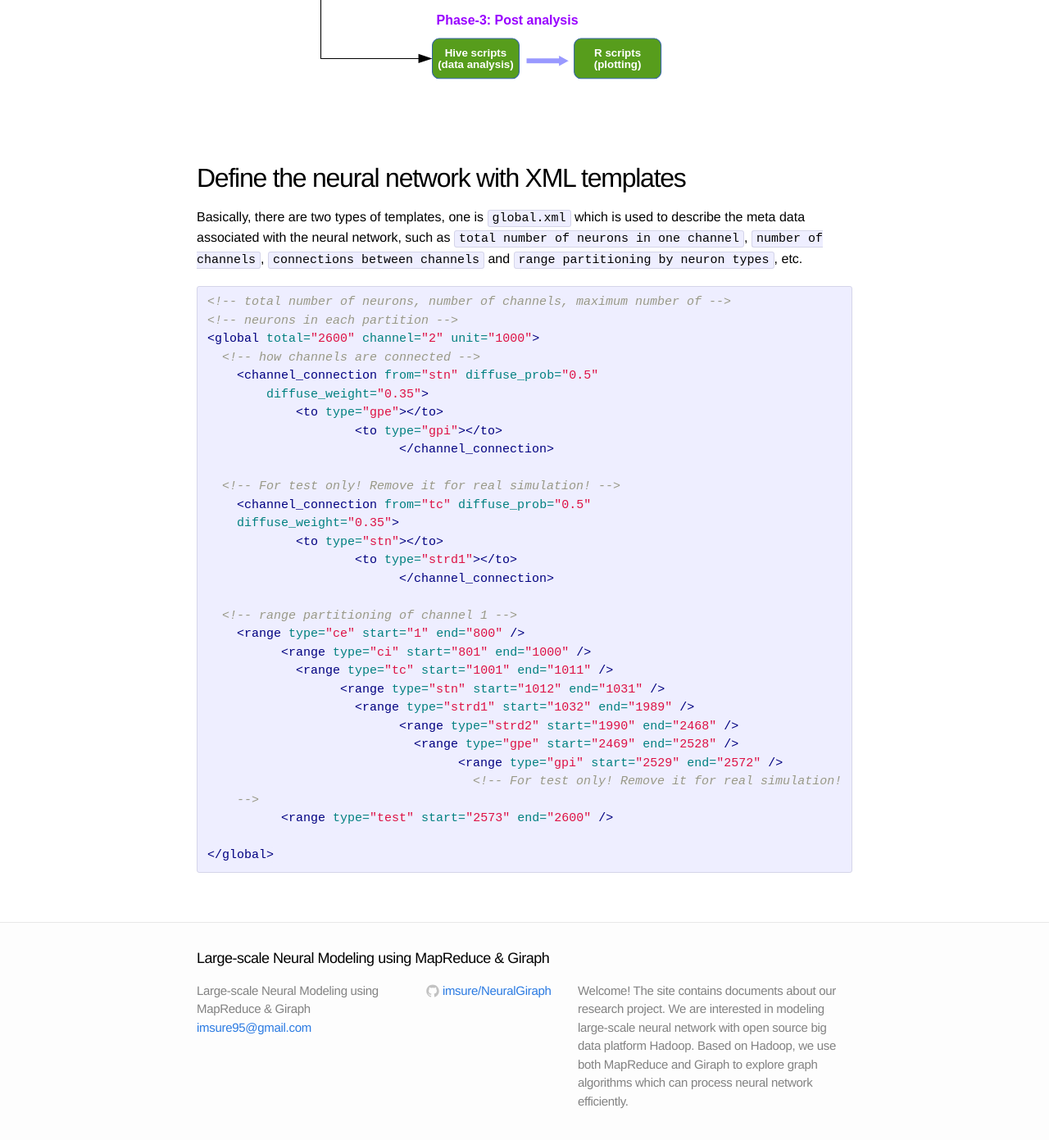
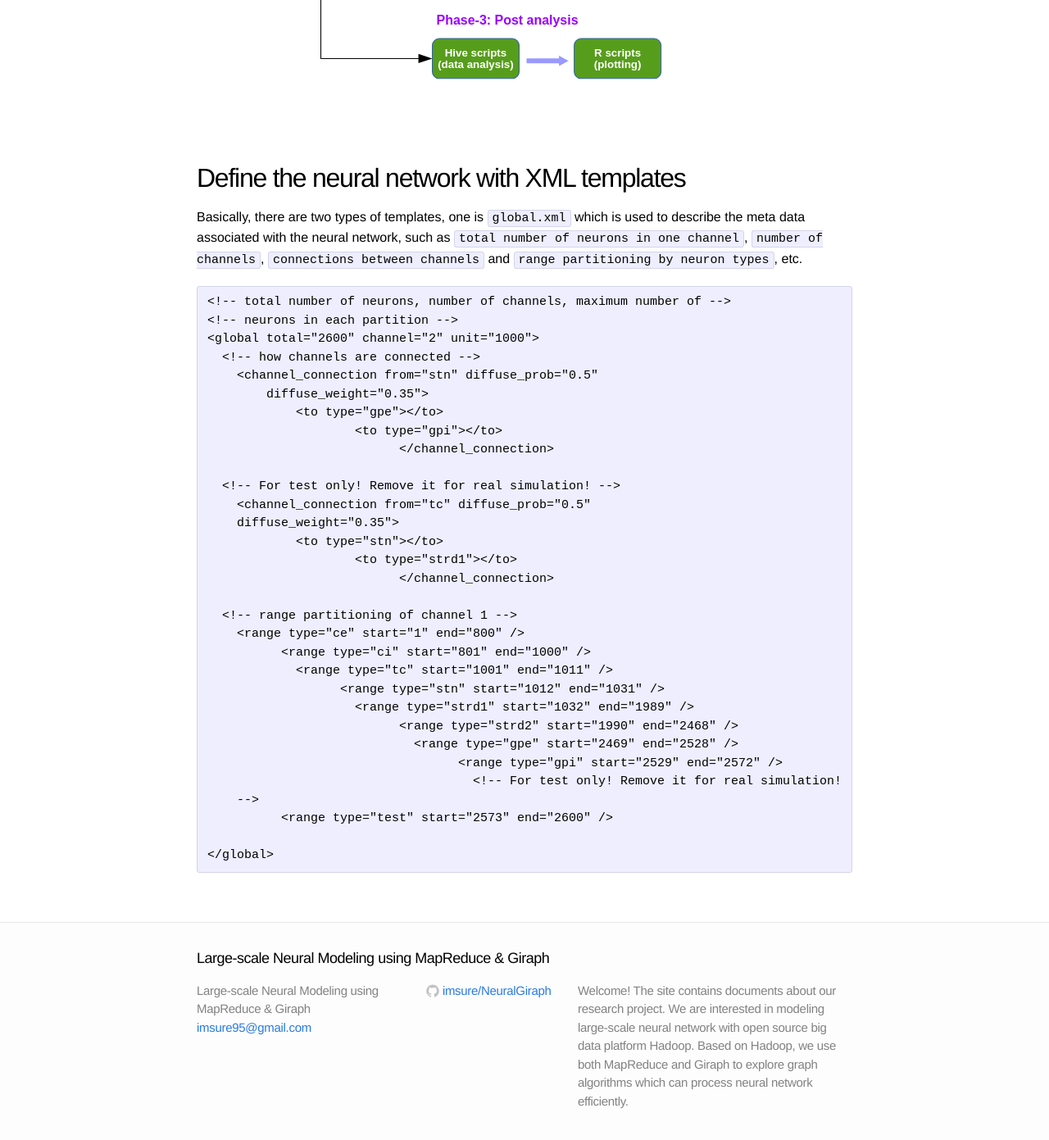
Before and after one commit to imsure/NeuralGiraph, a Jekyll site: the page built from _posts/2014-07-08-generate-neural-network.markdown, in a window 1280 px wide and 1400 px high, scrolled down 644 px. Shown: the top 1391 px of the window at 82% size. Built offline with Jekyll 4.4.1, drawn with Linux system fonts in a browser that asks for light colours.

Commit message:
add new post

````diff
--- a/_posts/2014-07-08-generate-neural-network.markdown
+++ b/_posts/2014-07-08-generate-neural-network.markdown
@@ -23,7 +23,7 @@ such as `total number of neurons in one channel`, `number of
 channels`, `connections between channels` and `range partitioning by
 neuron types`, etc.
 
-```xml
+```XML
 <!-- total number of neurons, number of channels, maximum number of -->
 <!-- neurons in each partition -->
 <global total="2600" channel="2" unit="1000">
````
